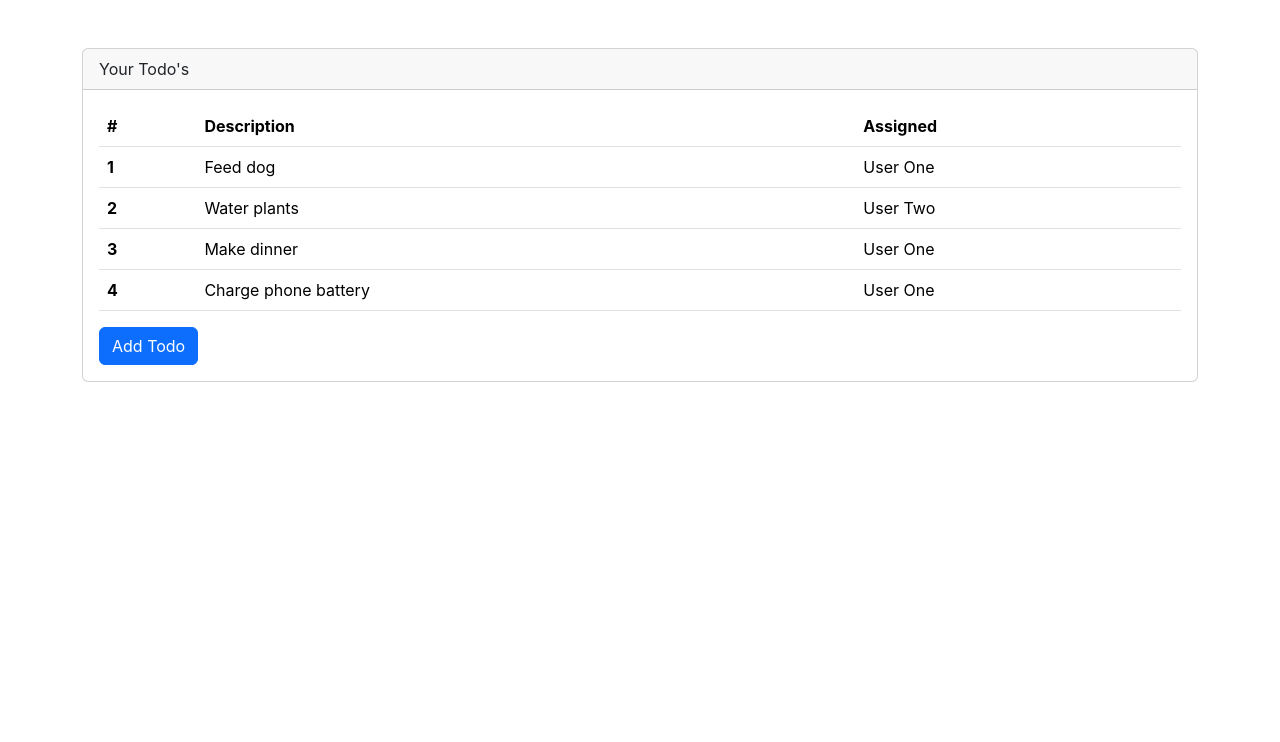
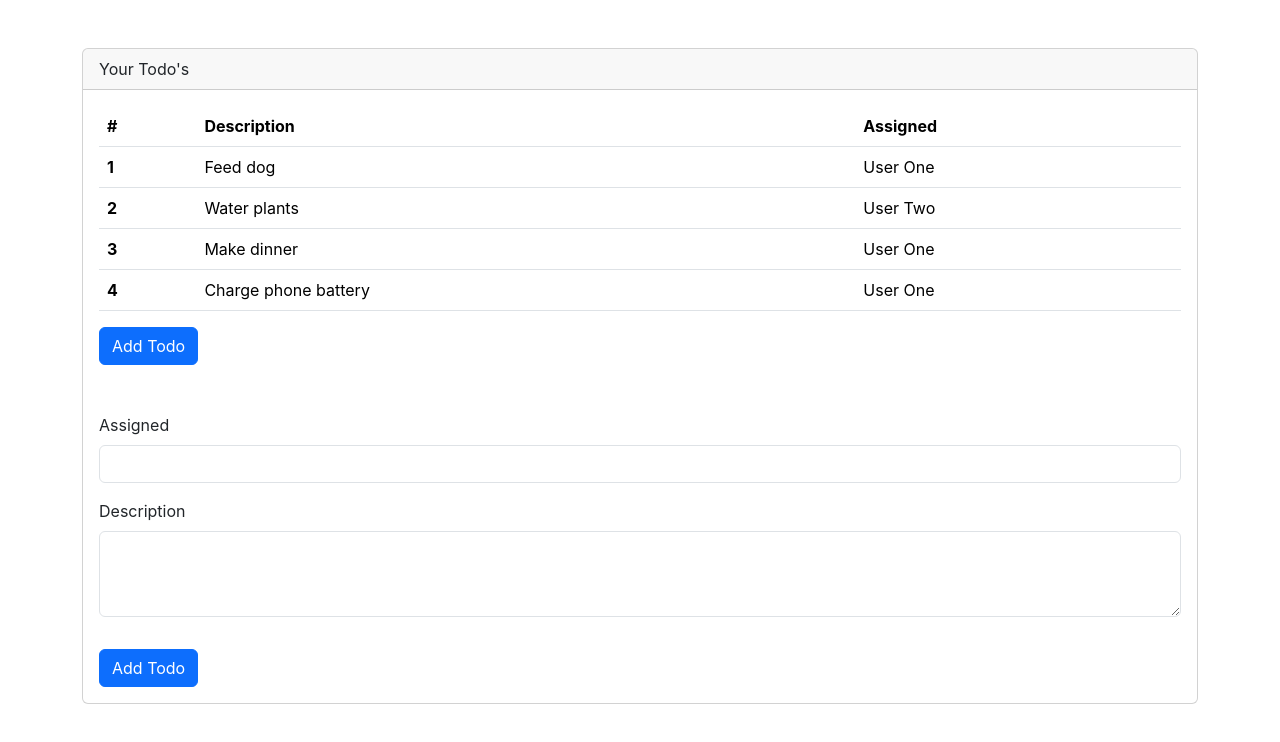
Before and after one commit to Trung-Hieu-Dev/react-overview, a React (Create React App) app: page / in a window 1280 px wide. Shown: the top 742 px of the page. Built offline with nearby package versions, Linux system fonts and the light colour scheme.

Commit message:
onChange Listener

```diff
--- a/src/App.js
+++ b/src/App.js
@@ -1,5 +1,6 @@
 import { useState } from "react";
 import "./App.css";
+import NewTodoForm from "./components/NewTodoForm";
 import TodoTable from "./components/TodoTable";
 
 function App() {
@@ -30,6 +31,7 @@
           <button className="btn btn-primary" onClick={addTodo}>
             Add Todo
           </button>
+          <NewTodoForm />
         </div>
       </div>
     </div>
--- /dev/null
+++ b/src/components/NewTodoForm.js
@@ -0,0 +1,30 @@
+import React from "react";
+
+const NewTodoForm = () => {
+  const descriptionChange = (event) => {
+    console.log(event);
+  };
+
+  return (
+    <div className="mt-5">
+      <form>
+        <div className="mb-3">
+          <label className="form-label">Assigned</label>
+          <input type="text" className="form-control" required />
+        </div>
+        <div className="mb-3">
+          <label className="form-label">Description</label>
+          <textarea
+            className="form-control"
+            rows={3}
+            required
+            onChange={descriptionChange}
+          />
+        </div>
+        <button className="btn btn-primary mt-3">Add Todo</button>
+      </form>
+    </div>
+  );
+};
+
+export default NewTodoForm;
```
